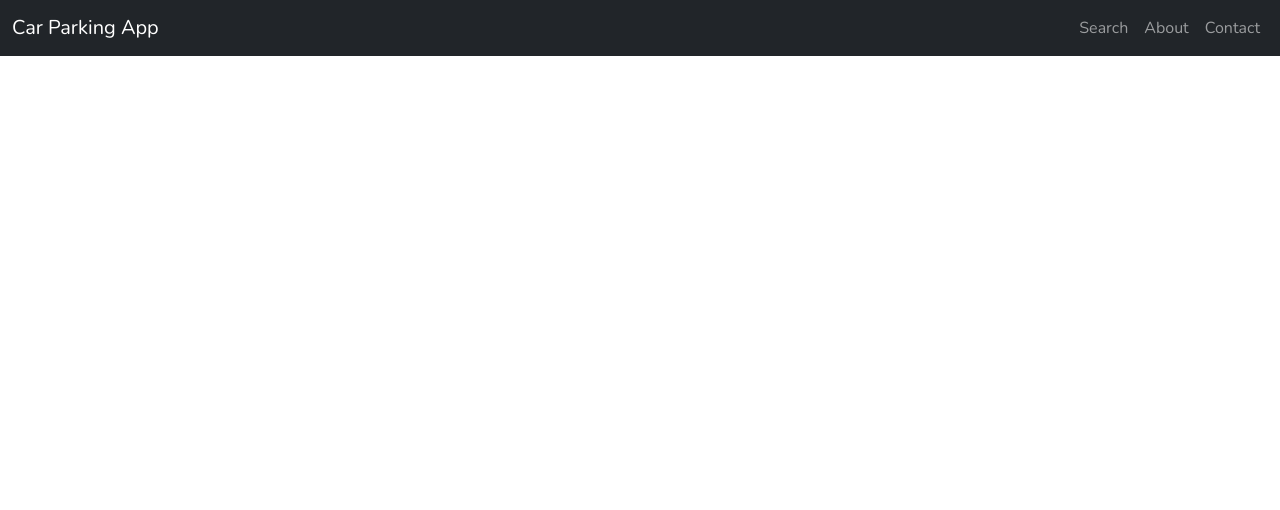
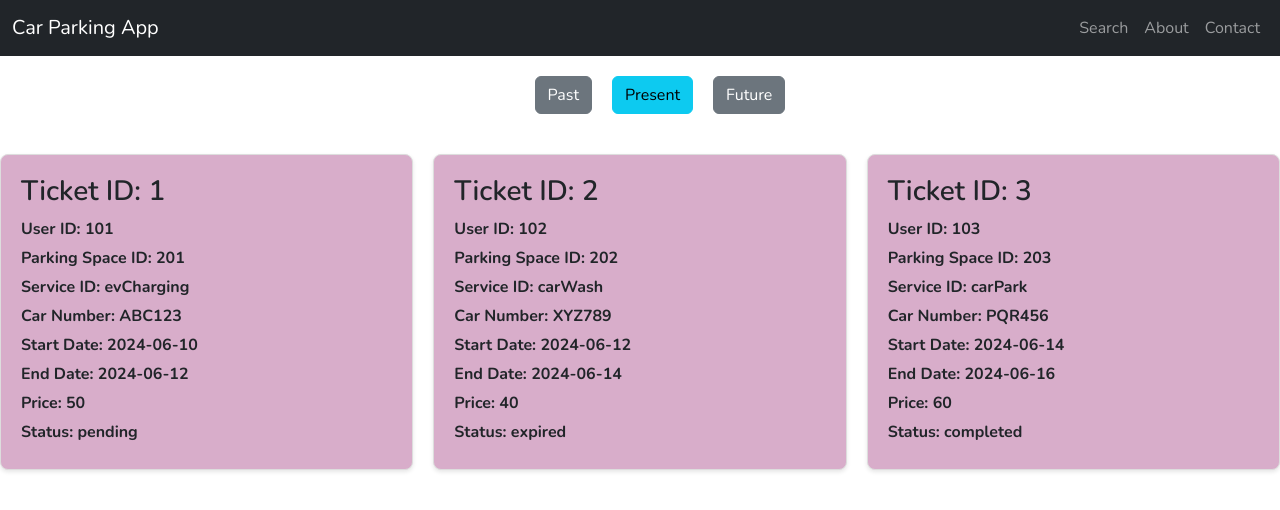
Before and after one commit to pesto-students/frontend-repo-spacepark, a React (Create React App) app: page /tickets in a window 1280 px wide. Shown: the top 510 px of the page. Built offline with nearby package versions, Linux system fonts and the light colour scheme; no server answers.

Commit message:
ticket and register component

```diff
--- a/src/App.js
+++ b/src/App.js
@@ -9,6 +9,7 @@ import SearchComponent from "./components/SearchComponent.js";
 import MapComponent from "./components/MapComponent.js";
 import Payment from "./components/Payment.js";
 import RegisterParkingSpace from "./components/RegisterParkingSpace/RegisterParkingSpace.jsx";
+import TicketScreen from "./components/TicketsScreen/TicketScreen.jsx";
 //import Dashboard from "./components/Dashboard.jsx";
 
 function App() {
@@ -25,6 +26,7 @@ function App() {
           <Route path="/map" element={<MapComponent />} />
           <Route path="/payment" element={<Payment />} />
           <Route path="/test" element={<RegisterParkingSpace />} />
+          <Route path="/tickets" element={<TicketScreen />} />
         </Routes>
       </Router>
     </>
--- /dev/null
+++ b/src/components/TicketsScreen/TicketCard.jsx
@@ -0,0 +1,33 @@
+// TicketCard.js
+
+import React from "react";
+
+const TicketCard = ({ ticket }) => {
+  const {
+    id,
+    userId,
+    parkingSpaceId,
+    serviceId,
+    carNumber,
+    startDate,
+    endDate,
+    price,
+    status,
+  } = ticket;
+
+  return (
+    <div className="ticket-card">
+      <h3>Ticket ID: {id}</h3>
+      <p>User ID: {userId}</p>
+      <p>Parking Space ID: {parkingSpaceId}</p>
+      <p>Service ID: {serviceId}</p>
+      <p>Car Number: {carNumber}</p>
+      <p>Start Date: {startDate}</p>
+      <p>End Date: {endDate}</p>
+      <p>Price: {price}</p>
+      <p>Status: {status}</p>
+    </div>
+  );
+};
+
+export default TicketCard;
--- /dev/null
+++ b/src/components/TicketsScreen/TicketScreen.jsx
@@ -0,0 +1,59 @@
+// TicketScreen.js
+
+import React, { useState, useEffect } from "react";
+import { fetchTicketsByType } from "./fetchTickets";
+import TicketCard from "./TicketCard";
+import "./TicketScreen.scss";
+import { Button } from "reactstrap";
+const TicketScreen = () => {
+  const [tickets, setTickets] = useState([]);
+  const [selectedType, setSelectedType] = useState("present");
+
+  useEffect(() => {
+    fetchTickets(selectedType);
+  }, [selectedType]);
+
+  const fetchTickets = async (type) => {
+    const data = await fetchTicketsByType(type);
+    setTickets(data);
+  };
+
+  const handleTabClick = (type) => {
+    setSelectedType(type);
+  };
+
+  return (
+    <div className="ticket-screen">
+      <div className="tabs">
+        <Button
+          color={selectedType === "past" ? "info" : "secondary"}
+          onClick={() => handleTabClick("past")}
+          className="tab"
+        >
+          Past
+        </Button>
+        <Button
+          color={selectedType === "present" ? "info" : "secondary"}
+          onClick={() => handleTabClick("present")}
+          className="tab"
+        >
+          Present
+        </Button>
+        <Button
+          color={selectedType === "future" ? "info" : "secondary"}
+          onClick={() => handleTabClick("future")}
+          className="tab"
+        >
+          Future
+        </Button>
+      </div>
+      <div className="ticket-cards">
+        {tickets.map((ticket) => (
+          <TicketCard key={ticket.id} ticket={ticket} />
+        ))}
+      </div>
+    </div>
+  );
+};
+
+export default TicketScreen;
--- /dev/null
+++ b/src/components/TicketsScreen/TicketScreen.scss
@@ -0,0 +1,59 @@
+/* register.scss */
+
+.tabs {
+  display: flex;
+  flex-direction: row;
+  justify-content: center; /* Center horizontally */
+  width: 100%; /* Use full width */
+  margin: 20px;
+}
+
+.tab {
+  padding: 10px 20px;
+  margin: 0 10px; /* Add margin to separate tabs */
+  border: 1px solid #ccc;
+  border-radius: 5px;
+  cursor: pointer;
+  box-shadow: inset;
+  transition: background-color 0.3s; /* Add transition for hover effect */
+}
+
+.ticket-cards {
+  display: grid;
+  grid-template-columns: repeat(auto-fit, minmax(250px, 1fr));
+  grid-gap: 20px;
+  margin-top: 40px;
+}
+
+.ticket-card {
+  background-color: #d8adca;
+  border: 1px solid #ddd;
+  border-radius: 8px;
+  padding: 20px;
+  font-weight: bold;
+  box-shadow: 0 2px 4px rgba(0, 0, 0, 0.1);
+  transition: box-shadow 0.3s ease, transform 0.3s ease;
+}
+
+.ticket-card:hover {
+  box-shadow: 0 4px 8px rgba(0, 0, 0, 0.2);
+  transform: translateY(-4px);
+}
+
+.ticket-card h3 {
+  margin-top: 0;
+}
+
+.ticket-card p {
+  margin: 5px 0;
+}
+
+.ticket-card .status {
+  font-weight: bold;
+}
+
+@media (max-width: 768px) {
+  .ticket-cards {
+    grid-template-columns: repeat(auto-fit, minmax(200px, 1fr));
+  }
+}
--- /dev/null
+++ b/src/components/TicketsScreen/fetchTickets.js
@@ -0,0 +1,50 @@
+import axios from "axios";
+
+// Sample ticket data
+const sampleTickets = [
+  {
+    id: 1,
+    userId: 101,
+    parkingSpaceId: 201,
+    serviceId: "evCharging",
+    carNumber: "ABC123",
+    startDate: "2024-06-10",
+    endDate: "2024-06-12",
+    price: 50.0,
+    status: "pending",
+  },
+  {
+    id: 2,
+    userId: 102,
+    parkingSpaceId: 202,
+    serviceId: "carWash",
+    carNumber: "XYZ789",
+    startDate: "2024-06-12",
+    endDate: "2024-06-14",
+    price: 40.0,
+    status: "expired",
+  },
+  {
+    id: 3,
+    userId: 103,
+    parkingSpaceId: 203,
+    serviceId: "carPark",
+    carNumber: "PQR456",
+    startDate: "2024-06-14",
+    endDate: "2024-06-16",
+    price: 60.0,
+    status: "completed",
+  },
+];
+
+const fetchTicketsByType = async (type) => {
+  try {
+    const response = await axios.get(`/api/tickets?type=${type}`);
+    return response.data;
+  } catch (error) {
+    console.error("Error fetching tickets:", error);
+    return sampleTickets;
+  }
+};
+
+export { fetchTicketsByType };
```
